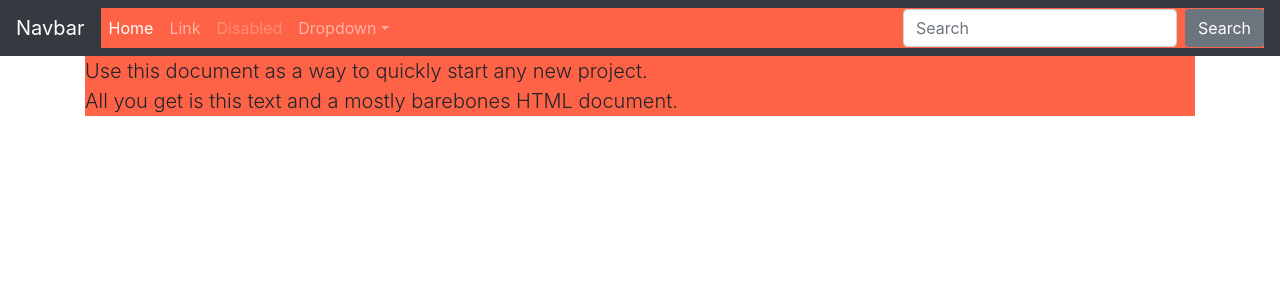
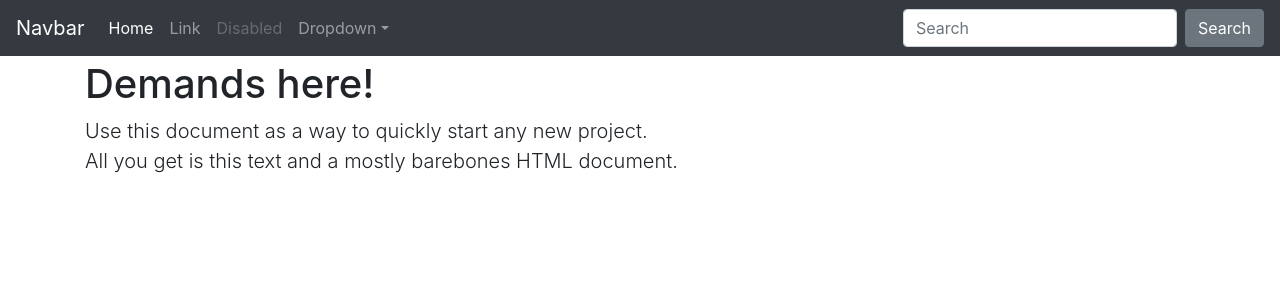
Before and after one commit to samuellevy/demands-django, a Django app: page /demands/ in a window 1280 px wide. Shown: the top 300 px of the page. Run offline with Django 3.2, Linux system fonts and the light colour scheme; style sheets or scripts are compiled from the project's sources; some libraries are stand-ins or nearby versions.

Commit message:
cleaning static folder

```diff
--- a/scss/global.css
+++ /dev/null
@@ -1,4 +0,0 @@
-* div {
-  background-color: tomato; }
-
-/*# sourceMappingURL=global.css.map */
--- a/static/scss/global.css
+++ b/static/scss/global.css
@@ -1,4 +1,4 @@
-* div {
-  background-color: tomato; }
+* .container {
+  margin: 60px auto; }
 
 /*# sourceMappingURL=global.css.map */
--- a/static/scss/global.scss
+++ b/static/scss/global.scss
@@ -1,5 +1,5 @@
 * {
-  div {
-    background-color: tomato;
+  .container {
+    margin: 60px auto;
   }
 }
```
Also changed, not shown: 2 other files.
